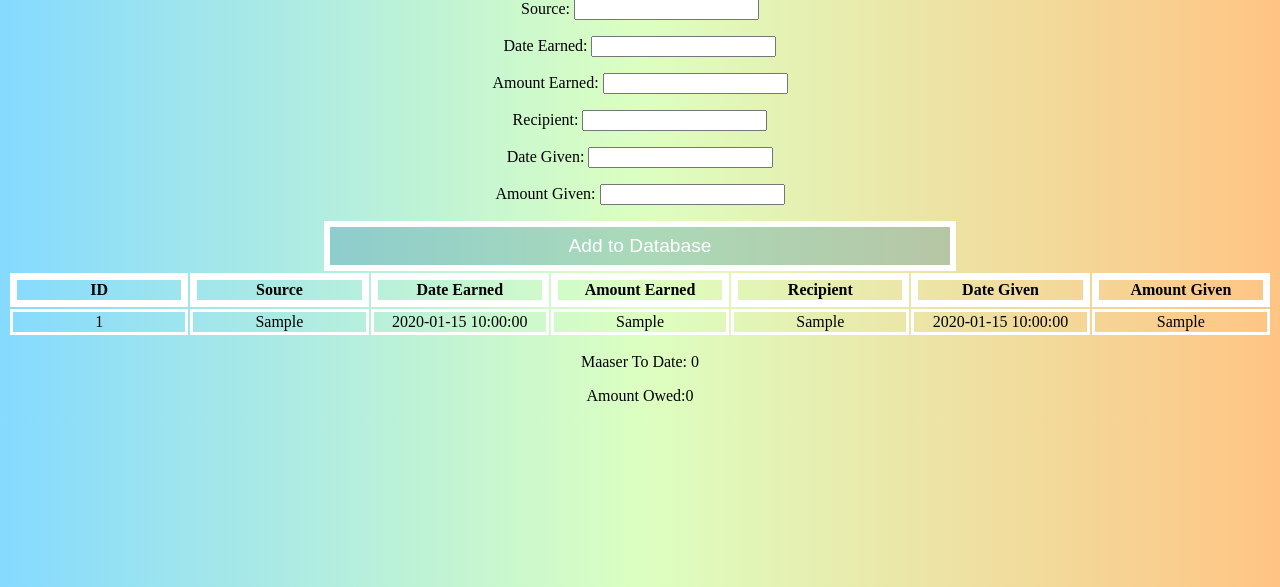
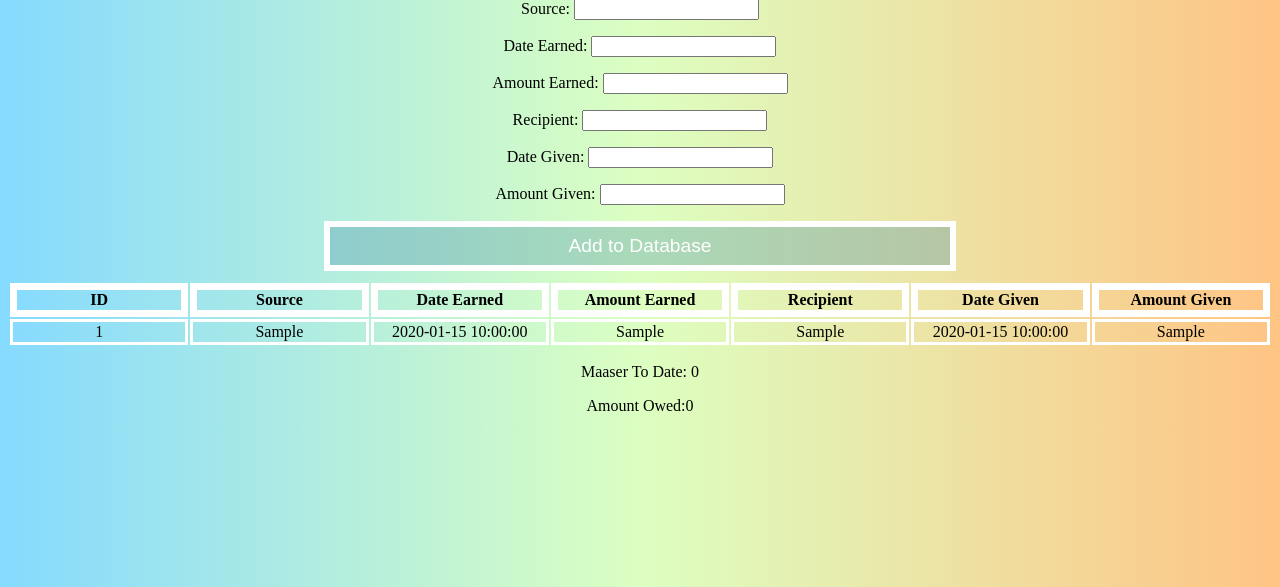
Before and after one commit to ShiraZacks/maaserSQL, a PHP site: page / in a window 1280 px wide. Shown: the part 68-655 px from the top of the page. Run offline with PHP 8.4, Linux system fonts and the light colour scheme; tables that the repository leaves empty or names only in its code hold one stand-in row (values such as "Sample post").

Commit message:
centered table

```diff
--- a/style.css
+++ b/style.css
@@ -1,8 +1,9 @@
-body{
+body {
     background: linear-gradient(0.25turn, #85daff, #dcffc1, #ffc484);
     text-align: center;
 }
-button{
+
+button {
     width: 50%;
     height: 50px;
     border: 6px solid white;
@@ -11,15 +12,20 @@ button{
     background-color: #3f86a550;
     transition-duration: 0.4s;
 }
-button:hover{
+
+button:hover {
     background-color: #f69c3c50;
 }
 
-th{
-width: 11.11%;
-border: 7px solid white;
+table {
+    margin: 10px auto;
 }
 
-td{
+th {
+    width: 11.11%;
+    border: 7px solid white;
+}
+
+td {
     border: 3px solid white;
 }
```
